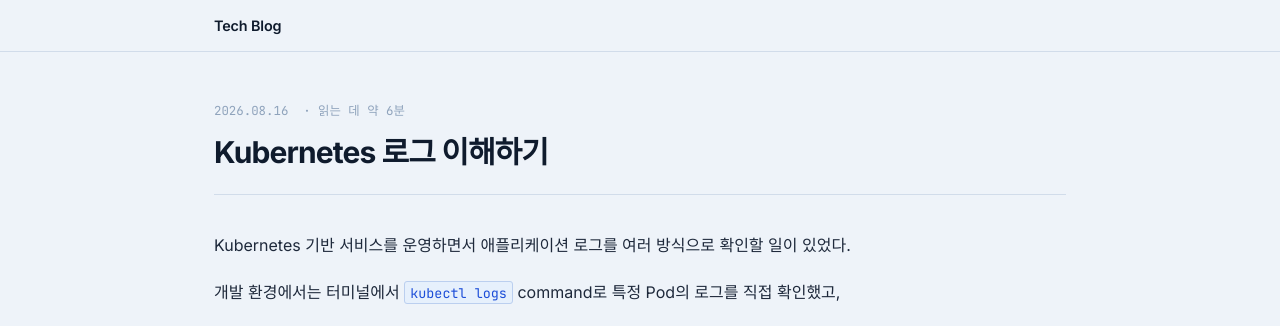
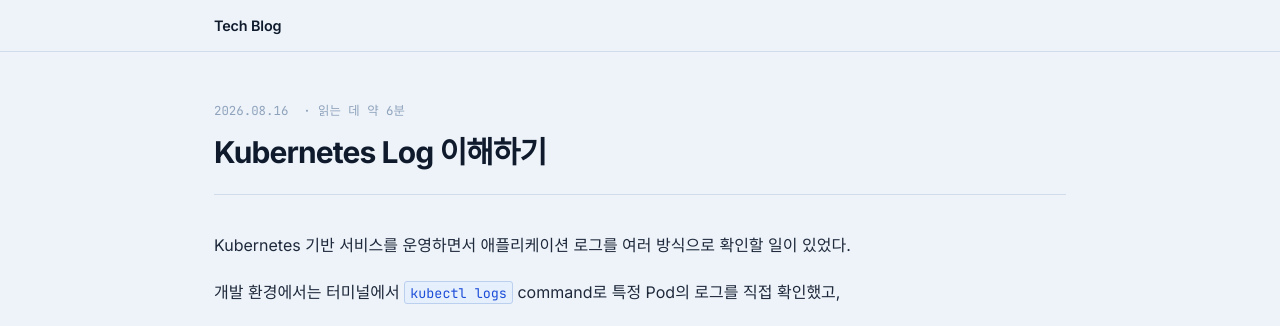
Before and after one commit to jw3418/jw3418.github.io, a Jekyll site: the page built from _posts/2026-08-16-kubernetes-application-logs.md, in a window 1280 px wide and 900 px high. Shown: the top 326 px of the window. Built offline with Jekyll 4.4.1, drawn with Linux system fonts in a browser that asks for light colours.

Commit message:
Fix title casing in Kubernetes logs post

```diff
--- a/_posts/2026-08-16-kubernetes-application-logs.md
+++ b/_posts/2026-08-16-kubernetes-application-logs.md
@@ -1,11 +1,11 @@
 ---
 layout: post
-title: "Kubernetes 로그 이해하기"
+title: "Kubernetes Log 이해하기"
 date: 2026-08-16
 categories: [Observability]
 ---
 
-# Kubernetes 로그 이해하기
+# Kubernetes Log 이해하기
 
 Kubernetes 기반 서비스를 운영하면서 애플리케이션 로그를 여러 방식으로 확인할 일이 있었다.
 
```
